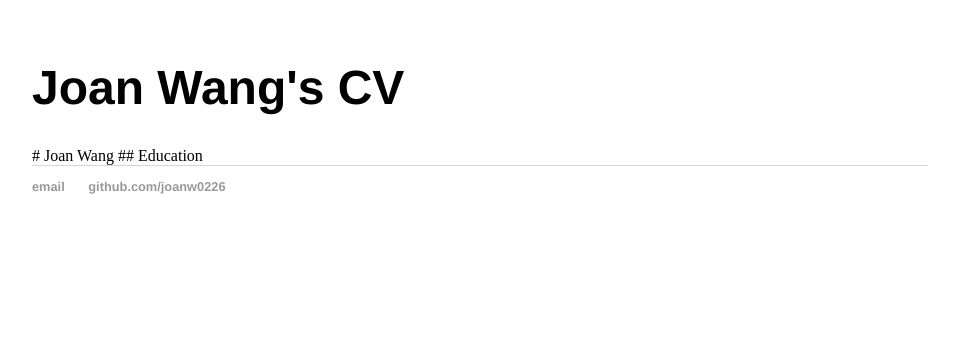
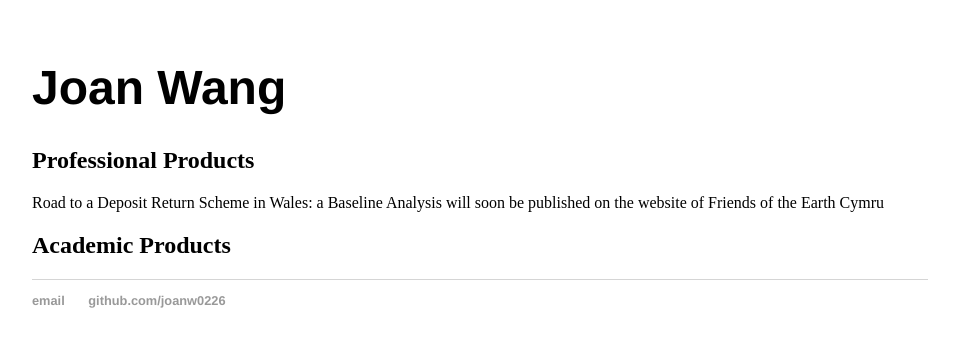
Before and after one commit to joanw0226/joanw0226.github.io, a Jekyll site: the page built from index.html, in a window 1280 px wide. Shown: the top 347 px of the page, without its empty margins (160-1119 px from the left). Built offline with Jekyll 4.4.1, drawn with Linux system fonts in a browser that asks for light colours.

Commit message:
Update index.html

```diff
--- a/index.html
+++ b/index.html
@@ -1,6 +1,9 @@
 ---
-layout: post
+layout: default
 title: Joan Wang's CV
 ---
-# Joan Wang
-## Education
+	<h1>Joan Wang</h1>
+	<h2>Professional Products</h2>
+	Road to a Deposit Return Scheme in Wales: a Baseline Analysis will soon be published on the website of Friends of the Earth Cymru
+
+	<h2>Academic Products</h2>
```
